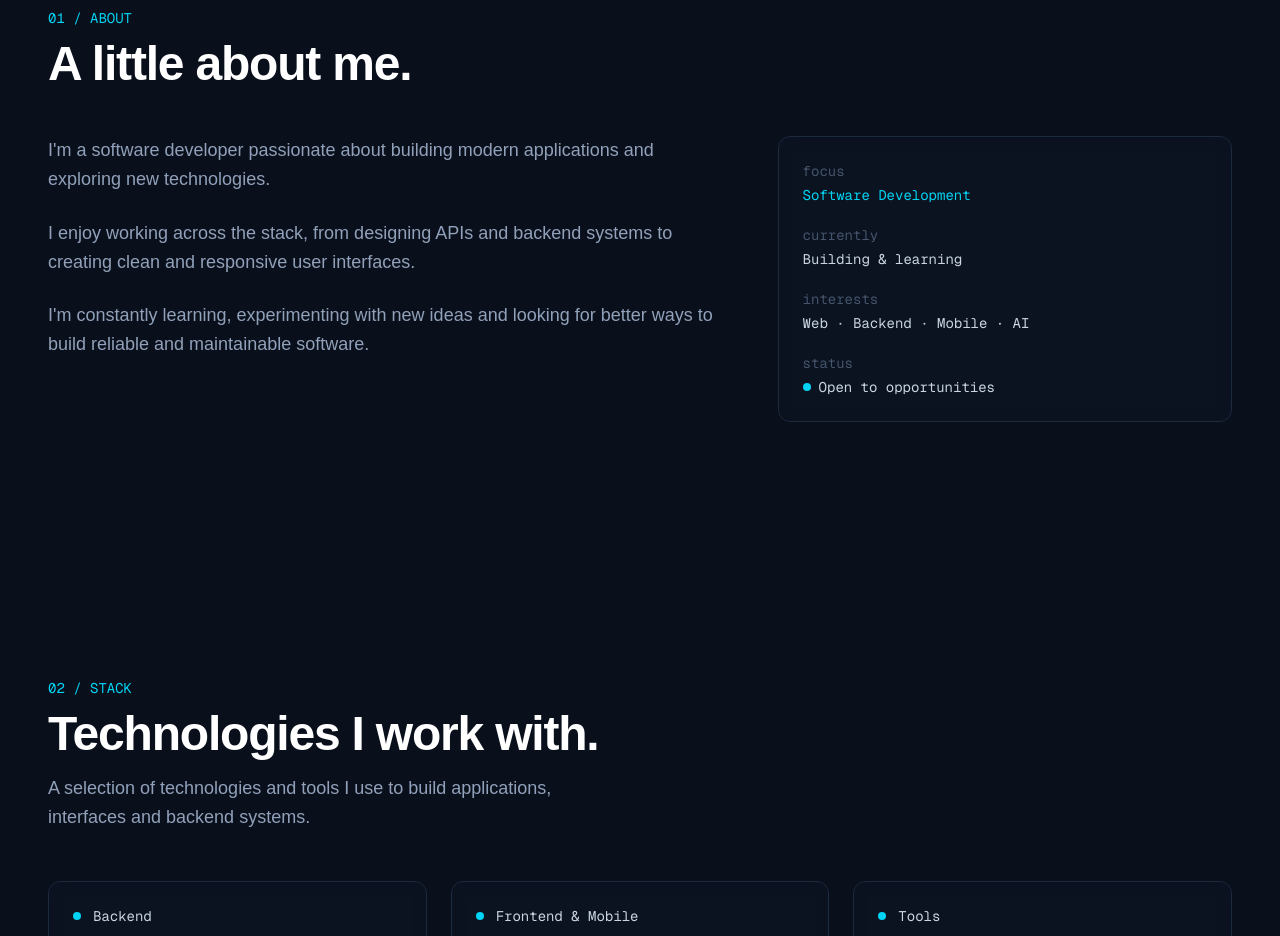
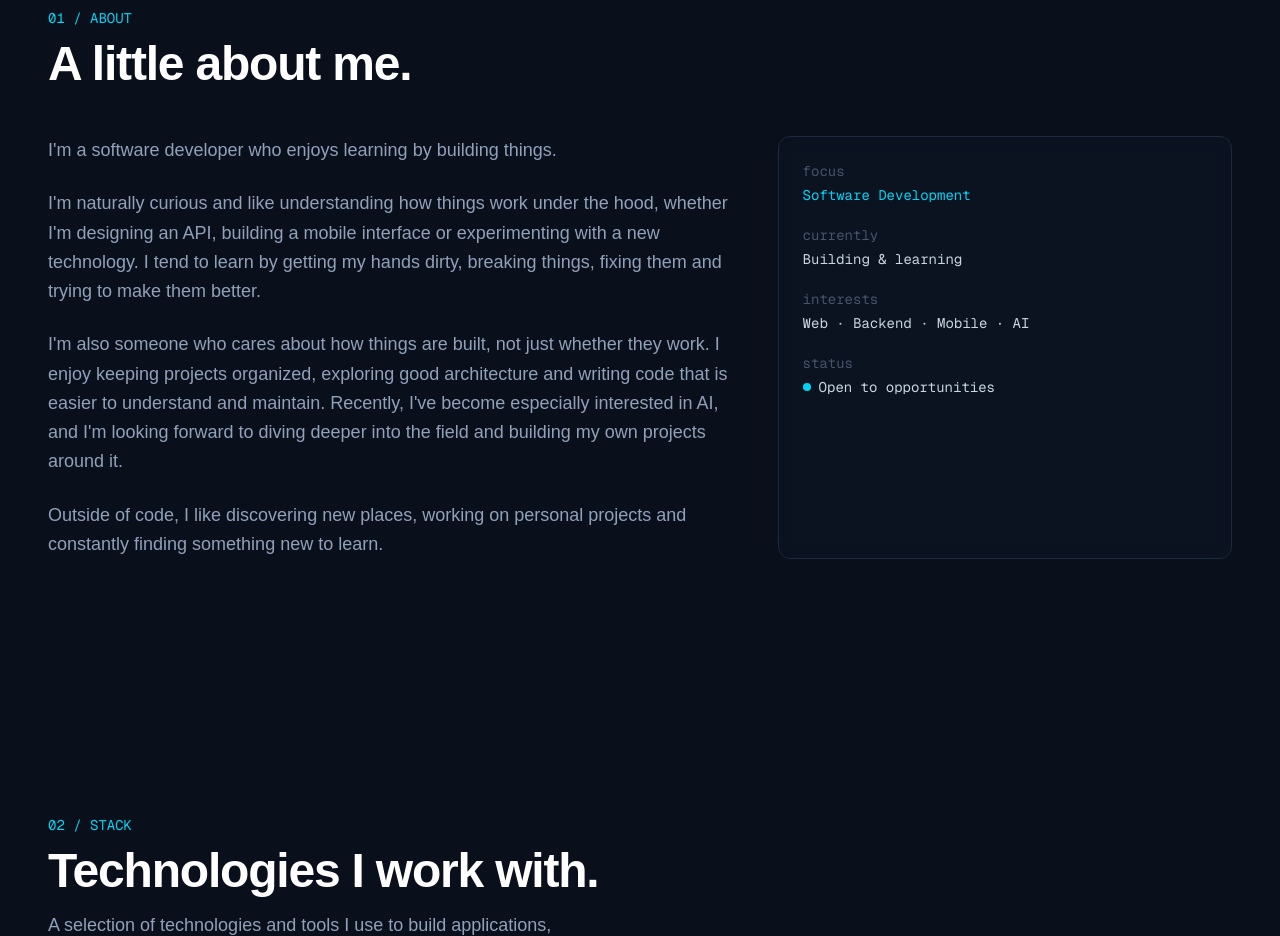
Before and after one commit to Ipeross2207/Portfolio_Ipeross, a Next.js app: page / in a window 1280 px wide. Shown: the part 920-1856 px from the top of the page. Built offline with nearby package versions, Linux system fonts and the light colour scheme.

Commit message:
Modified some personal info about me

```diff
--- a/src/components/About.tsx
+++ b/src/components/About.tsx
@@ -33,20 +33,31 @@ export default function About() {
           className="space-y-6 text-lg leading-relaxed text-slate-400"
         >
           <p>
-            I'm a software developer passionate about building modern
-            applications and exploring new technologies.
+            I'm a software developer who enjoys learning by building things.
           </p>
 
           <p>
-            I enjoy working across the stack, from designing APIs and
-            backend systems to creating clean and responsive user
-            interfaces.
+            I'm naturally curious and like understanding how things work
+            under the hood, whether I'm designing an API, building a
+            mobile interface or experimenting with a new technology.
+            I tend to learn by getting my hands dirty, breaking things,
+            fixing them and trying to make them better.
           </p>
 
           <p>
-            I'm constantly learning, experimenting with new ideas and
-            looking for better ways to build reliable and maintainable
-            software.
+            I'm also someone who cares about how things are built,
+            not just whether they work. I enjoy keeping projects
+            organized, exploring good architecture and writing code
+            that is easier to understand and maintain. Recently, I've
+            become especially interested in AI, and I'm looking
+            forward to diving deeper into the field and building
+            my own projects around it.
+          </p>
+
+          <p>
+            Outside of code, I like discovering new places,
+            working on personal projects and constantly
+            finding something new to learn.
           </p>
         </motion.div>
 
--- a/src/components/Terminal.tsx
+++ b/src/components/Terminal.tsx
@@ -63,13 +63,13 @@ export default function Terminal() {
             <div>
               <p className="text-slate-300">
                 I'm <span className="text-white">Iván</span>, a software
-                developer focused on building modern and maintainable
-                applications.
+                developer who enjoys learning by building things.
               </p>
 
               <p className="mt-2 text-slate-500">
-                I enjoy turning ideas into practical products and exploring new
-                technologies along the way.
+                I'm naturally curious and like understanding how things work
+                under the hood. I learn by experimenting, breaking things,
+                fixing them and making them better.
               </p>
             </div>
 
@@ -81,7 +81,7 @@ export default function Terminal() {
 
               <div className="rounded-lg border border-slate-700/60 bg-slate-800/20 p-3">
                 <p className="text-[11px] text-slate-500">CURRENTLY</p>
-                <p className="mt-1 text-xs text-slate-300">Building things</p>
+                <p className="mt-1 text-xs text-slate-300">Exploring AI</p>
               </div>
 
               <div className="rounded-lg border border-slate-700/60 bg-slate-800/20 p-3">
```
